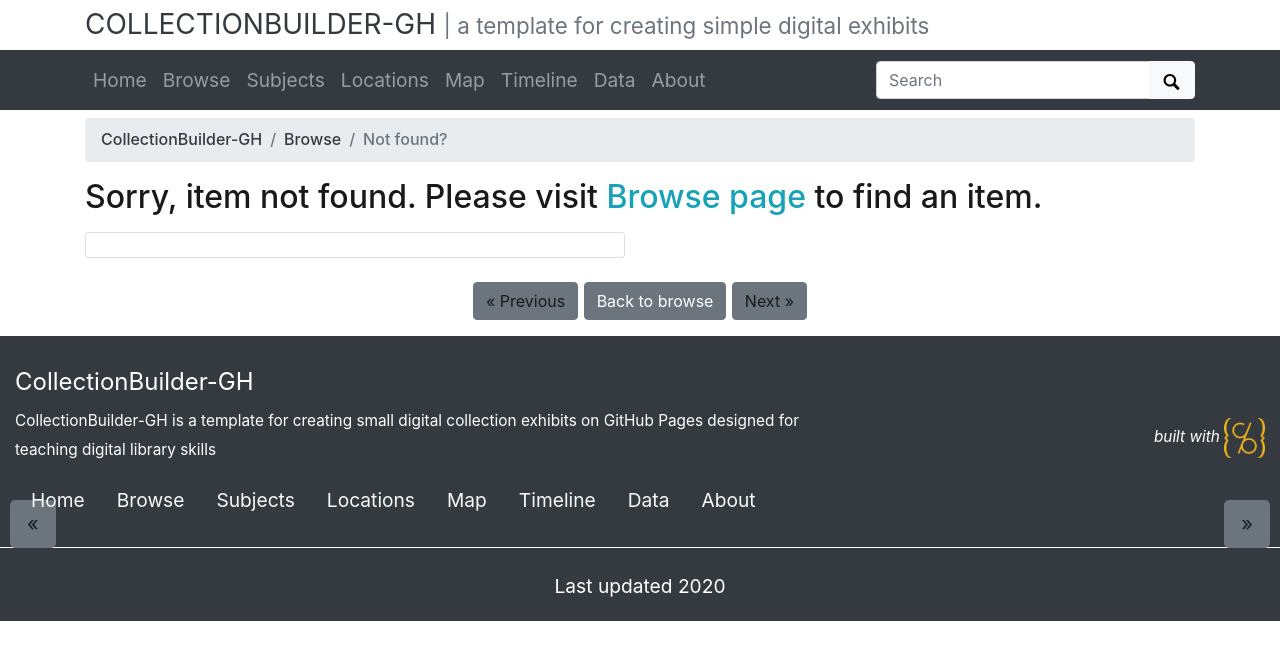
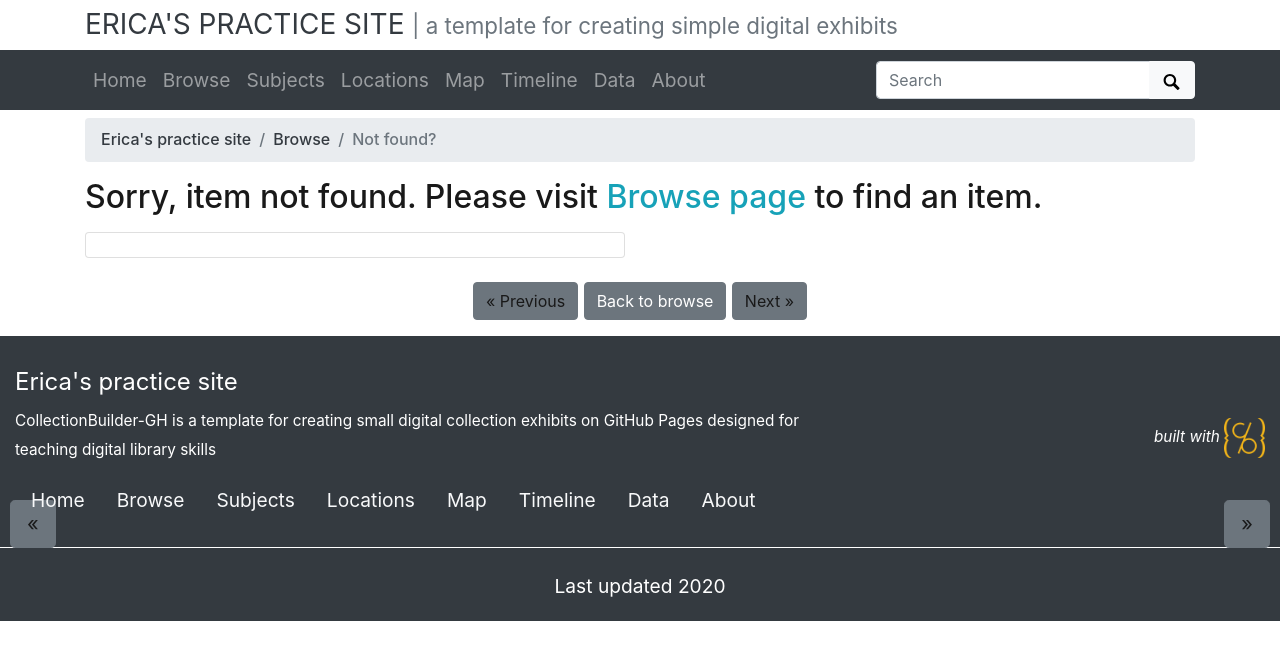
Before and after one commit to ericafindley/erica-test-repository, a Jekyll site: the page built from pages/item.md, in a window 1280 px wide. Shown: the top 660 px of the page. Built offline with Jekyll 4.4.1, drawn with Linux system fonts in a browser that asks for light colours.

Commit message:
Changed title

```diff
--- a/_config.yml
+++ b/_config.yml
@@ -18,7 +18,7 @@
 # SITE SETTINGS
 #
 # title of site appears in banner
-title: CollectionBuilder-GH
+title: Erica's practice site
 # tagline, a short phrase that will appear throughout the site in the top banner
 tagline: a template for creating simple digital exhibits
 # description appears in meta tags and other locations
```
